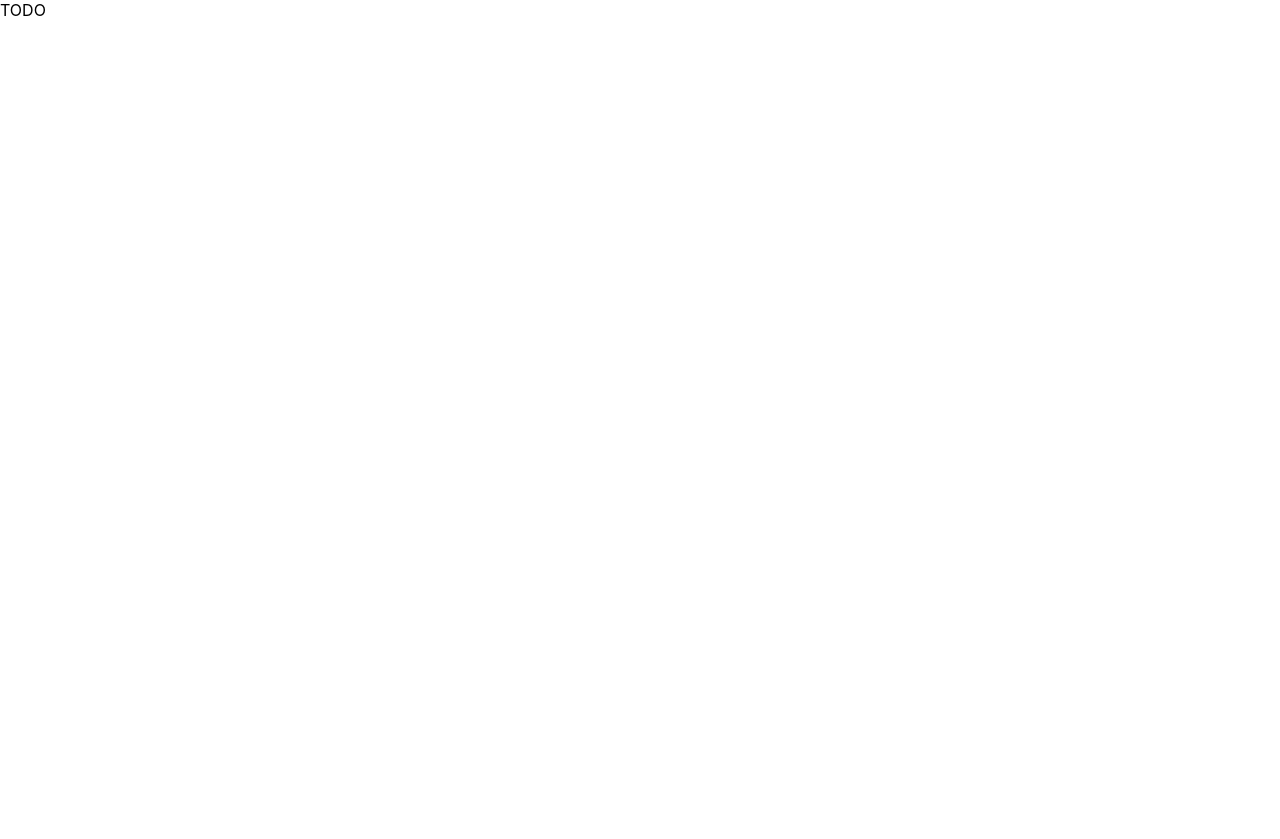
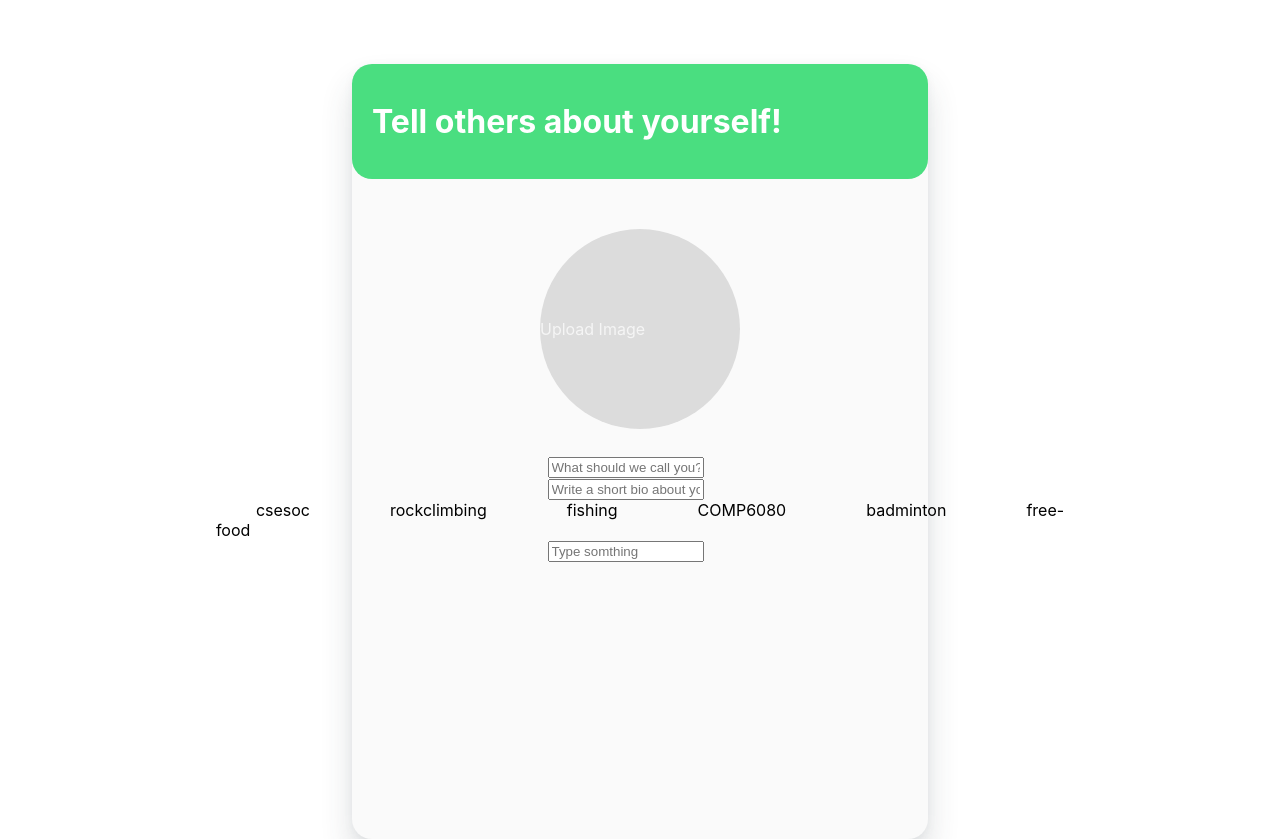
Before and after one commit to csesoc/2022-T2-trainee-2, a React (Create React App) app in the folder frontend/: page /profile in a window 1280 px wide. Before the commit the page ends 800 px from the top, so only its background shows below. Built offline with nearby package versions, Linux system fonts and the light colour scheme.

Commit message:
scaffolding for the profile page

```diff
--- a/frontend/package.json
+++ b/frontend/package.json
@@ -37,11 +37,14 @@
     ]
   },
   "devDependencies": {
+    "autoprefixer": "^10.4.7",
     "eslint": "^8.18.0",
     "eslint-config-airbnb": "^19.0.4",
     "eslint-plugin-import": "^2.26.0",
     "eslint-plugin-jsx-a11y": "^6.5.1",
     "eslint-plugin-react": "^7.30.1",
-    "eslint-plugin-react-hooks": "^4.6.0"
+    "eslint-plugin-react-hooks": "^4.6.0",
+    "postcss": "^8.4.14",
+    "tailwindcss": "^3.1.4"
   }
 }
--- /dev/null
+++ b/frontend/postcss.config.js
@@ -0,0 +1,6 @@
+module.exports = {
+  plugins: {
+    tailwindcss: {},
+    autoprefixer: {},
+  },
+}
--- /dev/null
+++ b/frontend/src/pages/ProfilePage/Header.jsx
@@ -0,0 +1,9 @@
+import React from 'react';
+
+export default function Header() {
+  return (
+    <div className="Header">
+      <h1 className="text-3xl font-bold underline">Tell others about yourself!</h1>
+    </div>
+  );
+}
--- /dev/null
+++ b/frontend/src/pages/ProfilePage/MainBlock.jsx
@@ -0,0 +1,18 @@
+import React from 'react';
+import Header from './Header';
+import UploadImage from './UploadImage';
+import TextInput from './TextInput';
+import Tags from './Tags';
+import TagsInput from './TagsInput';
+
+export default function MainBlock() {
+  return (
+    <div className="MainBlock">
+      <Header />
+      <UploadImage />
+      <TextInput />
+      <Tags />
+      <TagsInput />
+    </div>
+  );
+}
--- /dev/null
+++ b/frontend/src/pages/ProfilePage/Tag.jsx
@@ -0,0 +1,9 @@
+import React from 'react';
+
+export default function Tag(props) {
+  return (
+    <span className="Tag">
+      {props.name}
+    </span>
+  );
+}
--- /dev/null
+++ b/frontend/src/pages/ProfilePage/Tags.jsx
@@ -0,0 +1,15 @@
+import React from 'react';
+import Tag from './Tag';
+
+export default function Tags() {
+  return (
+    <div>
+      <Tag name="csesoc" />
+      <Tag name="rockclimbing" />
+      <Tag name="fishing" />
+      <Tag name="COMP6080" />
+      <Tag name="badminton" />
+      <Tag name="free-food" />
+    </div>
+  );
+}
--- /dev/null
+++ b/frontend/src/pages/ProfilePage/TagsInput.jsx
@@ -0,0 +1,31 @@
+import React, { useState } from 'react';
+
+function TagsInput() {
+  const [tags, setTags] = useState([]);
+
+  function handleKeyDown(e) {
+    if (e.key !== 'Enter') return;
+    const value = e.target.value;
+    if (!value.trim()) return;
+    setTags([...tags, value]);
+    e.target.value = '';
+  }
+
+  function removeTag(index) {
+    setTags(tags.filter((el, i) => i !== index));
+  }
+
+  return (
+    <div className="tags-input-container">
+      { tags.map((tag, index) => (
+        <div className="tag-item" key={index}>
+              <span className="text">{tag}</span>
+              <span className="close" onClick={() => removeTag(index)}>&times;</span>
+        </div>
+     )) }
+      <input onKeyDown={handleKeyDown} type="text" className="tags-input" placeholder="Type somthing" />
+    </div>
+  );
+}
+
+export default TagsInput;
--- /dev/null
+++ b/frontend/src/pages/ProfilePage/TextInput.jsx
@@ -0,0 +1,11 @@
+import React from 'react';
+
+export default function TextInput() {
+  return (
+    <div>
+      <input placeholder="What should we call you?" />
+      <br />
+      <input placeholder="Write a short bio about yourself" />
+    </div>
+  );
+}
--- /dev/null
+++ b/frontend/src/pages/ProfilePage/UploadImage.jsx
@@ -0,0 +1,9 @@
+import React from 'react';
+
+export default function UploadImage() {
+  return (
+    <div className="UploadImage">
+      <p>Upload Image</p>
+    </div>
+  );
+}
--- /dev/null
+++ b/frontend/src/pages/ProfilePage/index.css
@@ -0,0 +1,57 @@
+@tailwind base;
+@tailwind components;
+@tailwind utilities;
+
+.MainBlock{
+    background-color: #FAFAFA;
+    width: 45%;
+    height: 775px;
+    margin: auto;
+    margin-top: 5%;
+    border-radius: 20px;
+    box-shadow: 0px 2px 8px rgba(117, 131, 142, 0.08), 0px 20px 32px rgba(52, 60, 68, 0.16);
+    display: flexbox;
+    justify-items: center;
+}
+
+.Header {
+    background-color: #4ADE80;
+    width: 100%;
+    border-radius: 20px;
+    height: 115px;
+    display: flex;
+    align-items: center;
+}
+
+.Header > h1 {
+    color: white;
+    padding-left: 20px;
+}
+
+.UploadImage {
+    width: 200px;
+    height: 200px;
+    margin-top: 50px;
+    margin-bottom: 27px;
+    border-radius: 100px;
+    background-color: gainsboro;
+    margin-left: auto;
+    margin-right: auto;
+    display: flex;
+    align-items: center;
+}
+
+.UploadImage > p {
+    color: whitesmoke;
+}
+
+input {
+    width: 80%;
+    margin: auto;
+}
+
+.Tag {
+    border-radius: 20px;
+    padding: 20px;
+    margin: 20px;
+}
--- a/frontend/src/pages/ProfilePage/index.jsx
+++ b/frontend/src/pages/ProfilePage/index.jsx
@@ -1,5 +1,7 @@
 import React from 'react';
+import './index.css';
+import MainBlock from './MainBlock';
 
 export default function ProfilePage() {
-  return <>TODO</>;
+  return (<MainBlock />);
 }
```
Also changed, not shown: 1 other file (tests, documents, lock files or other folders).
